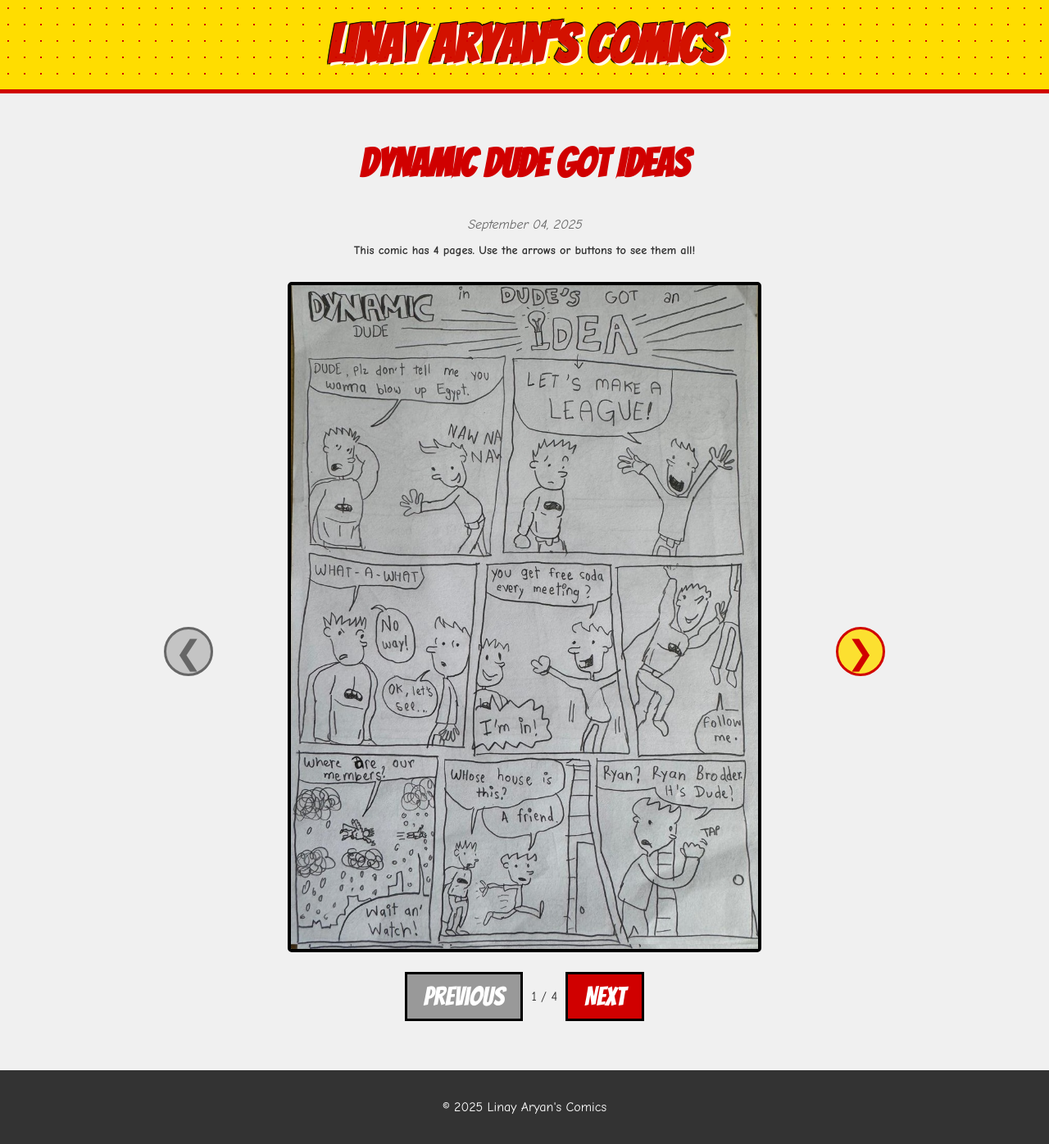
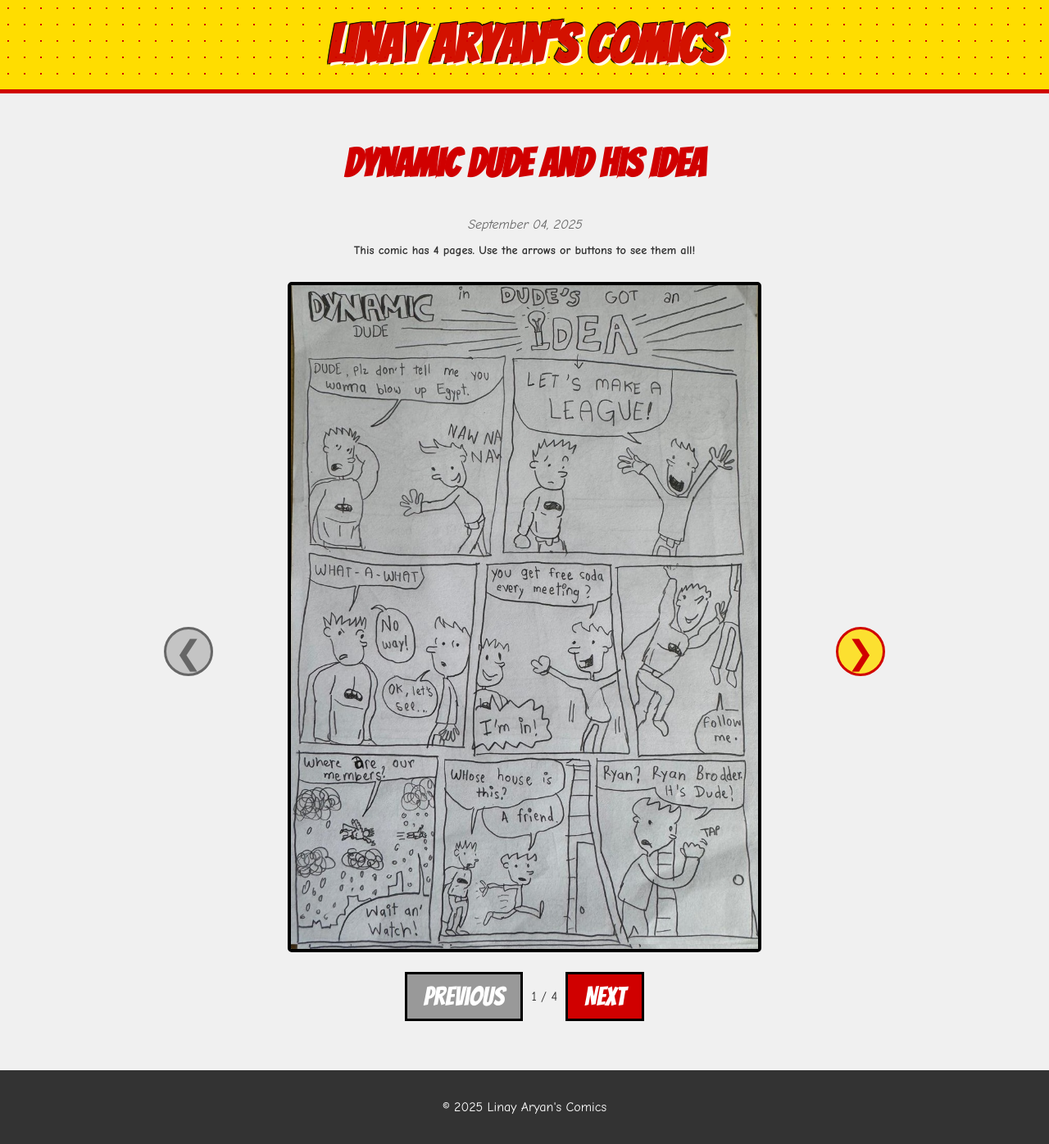
Before and after one commit to harishbn/linay-comics, a Jekyll site: the page built from _comics/comic1.md, in a window 1280 px wide. Shown: the whole page at 82% size. Built offline with Jekyll 4.4.1, drawn with Linux system fonts in a browser that asks for light colours.

Commit message:
comic title change

```diff
--- a/_comics/comic1.md
+++ b/_comics/comic1.md
@@ -1,6 +1,6 @@
 ---
 layout: comic
-title: "Dynamic Dude Got Ideas"
+title: "Dynamic Dude And His Idea"
 date: 2025-09-04
 thumbnail: /comics/20250904-dynamic-dude-and-his-idea/strip1.jpeg
 strips:
```
